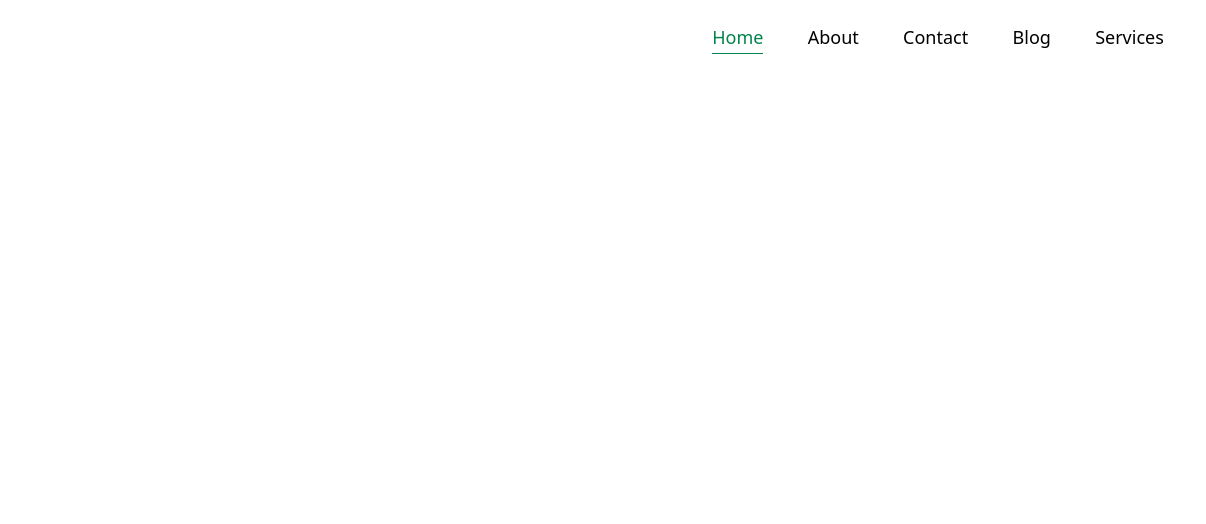
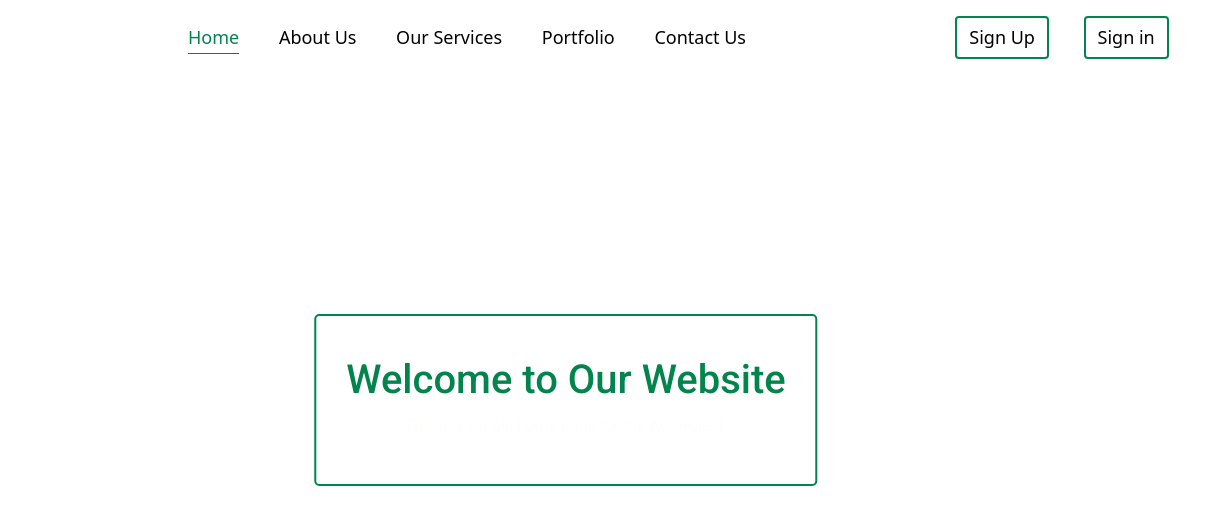
Before and after one commit to eliasAbo-omar/My-Web-Site, a website built with Vite: page index.html in a window 1280 px wide. Shown: the full height of the page, 74-1280 px from the left. Built offline with nearby package versions, Linux system fonts and the light colour scheme.

Commit message:
New Project With TS

```diff
--- a/css/style.css
+++ b/css/style.css
@@ -10,6 +10,31 @@
   --background-color: #000303;
 }
 
+h1,
+h2,
+h3,
+h4,
+h5,
+h6 {
+  font-family: "Roboto", sans-serif;
+  font-weight: 500;
+  color: var(--main-color);
+  font-size: 22px;
+}
+
+p {
+  font-family: "Roboto", sans-serif;
+  font-weight: 300;
+  font-size: 16px;
+  line-height: 1.5;
+  color: var(--second-color);
+}
+
+ul,
+ol {
+  list-style: none;
+}
+
 body {
   background-color: var(--background-color);
   font-family: "Roboto", sans-serif;
@@ -19,6 +44,11 @@ body {
 /* Header */
 
 .header {
+  position: fixed;
+  top: 0;
+  left: 0;
+  width: 100%;
+  z-index: 1000;
   .head-container {
     display: flex;
     align-items: center;
@@ -43,9 +73,9 @@ body {
 
     .menu {
       display: flex;
-      justify-content: space-around;
+      justify-content: space-between;
       align-items: center;
-      width: 40%;
+      width: 45%;
       padding: 0;
       margin: 0;
       list-style: none;
@@ -86,5 +116,59 @@ body {
         width: 100%;
       }
     }
+
+    .singUp {
+      display: flex;
+      justify-content: space-around;
+      align-items: center;
+      width: 20%;
+      padding: 0;
+      margin: 0;
+      list-style: none;
+
+      a {
+        text-decoration: none;
+        color: #000;
+        font-size: 18px;
+        transition: all 0.3s ease-in-out;
+        font-weight: 400;
+        outline: none;
+        border: 2px solid var(--main-color);
+        position: relative;
+      }
+
+      a:hover {
+        color: var(--main-color);
+        color: var(--second-color);
+      }
+    }
   }
 }
+
+/* Home */
+
+.home {
+  height: calc(100vh - 75px);
+  margin-top: 75px;
+  .content-card {
+    border: 2px solid var(--main-color);
+    border-radius: 5px;
+    padding: 30px;
+    /* margin: 0 auto; */
+    /* width: 50%; */
+    position: absolute;
+    top: 50%;
+    left: 50%;
+    transform: translate(-50%, -50%);
+    z-index: 1000;
+    h1 {
+      color: var(--main-color);
+      text-align: center;
+      margin: 10px 0;
+    }
+    p {
+      color: var(--second-color);
+      text-align: center;
+    }
+  }
+}
--- a/index.html
+++ b/index.html
@@ -26,15 +26,30 @@
     <title>AO Project</title>
   </head>
   <body>
+    <!-- ========== Header =========== -->
     <header class="header">
       <div class="head-container">
         <div class="web_icon">
-          <img src="./image/logo2.jpg" alt="" />
+          <a href="#home">
+            <img src="./image/logo2.jpg" alt="" />
+          </a>
         </div>
         <ul class="menu"></ul>
+        <div class="singUp">
+          <a href="#singUp" class="btn btn-outline-success">Sign Up</a>
+          <a href="#singIn" class="btn btn-outline-success">Sign in</a>
+        </div>
       </div>
     </header>
-
+    <!-- ========== Home =========== -->
+    <section class="home">
+      <div class="container">
+        <div class="content-card">
+          <h1>Welcome to Our Website</h1>
+          <p>This is a simple home page for the AO Project.</p>
+        </div>
+      </div>
+    </section>
     <!-- ========== bootstrap5 =========== -->
     <script src="./js/bootstrap.bundle.min.js"></script>
     <!-- ========== font awesome =========== -->
--- a/src/main.ts
+++ b/src/main.ts
@@ -3,20 +3,28 @@ type n = number;
 
 // ========== Header's Menu & class Active ===========
 const headContainer = document.querySelector(".head-container") as HTMLElement;
-const menu = document.querySelectorAll(".menu") as NodeListOf<HTMLElement>;
+const menu = document.querySelector(".menu") as HTMLElement;
+const singUp = document.querySelector(".singUp") as HTMLElement;
+const fargment = document.createDocumentFragment() as DocumentFragment;
 
-const list: s[] = ["Home", "About", "Contact", "Blog", "Services"];
+const list: s[] = [
+  "Home",
+  "About Us",
+  "Our Services",
+  "Portfolio",
+  "Contact Us",
+];
 
-const firstMenu = menu[0] as HTMLElement;
+console.log(singUp);
 
-if (!headContainer || !firstMenu || list.length === 0) {
+if (!headContainer || !menu || list.length === 0) {
   throw new Error("Element Not Found");
 } else {
   list.forEach((item: s, index: n) => {
     const li = document.createElement("li") as HTMLLIElement;
     const a = document.createElement("a") as HTMLAnchorElement;
 
-    a.href = `#${item}`;
+    a.href = `#${item.toLowerCase()}`;
     a.textContent = item;
 
     if (index === 0) {
@@ -24,9 +32,8 @@ if (!headContainer || !firstMenu || list.length === 0) {
     }
 
     li.appendChild(a);
-    firstMenu.appendChild(li);
-
-    headContainer.appendChild(firstMenu);
+    fargment.appendChild(li);
+    menu.appendChild(fargment);
   });
 }
 
```
Also changed, not shown: dist/main.js, 1 other file.
